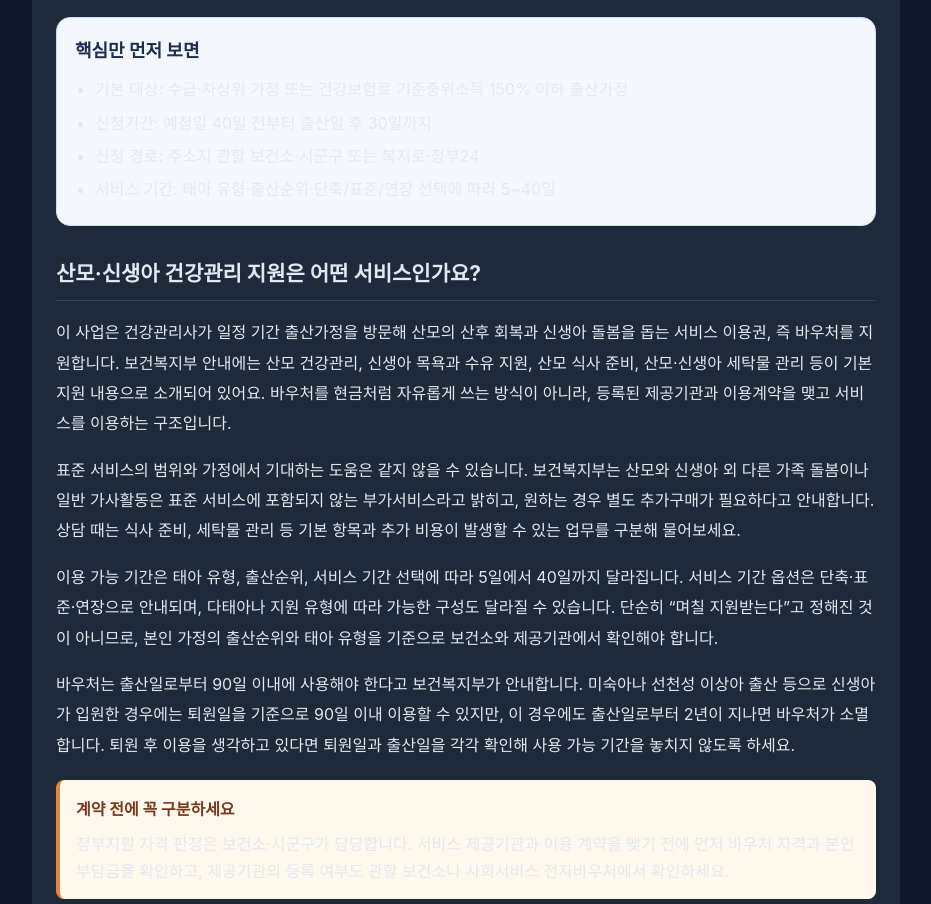
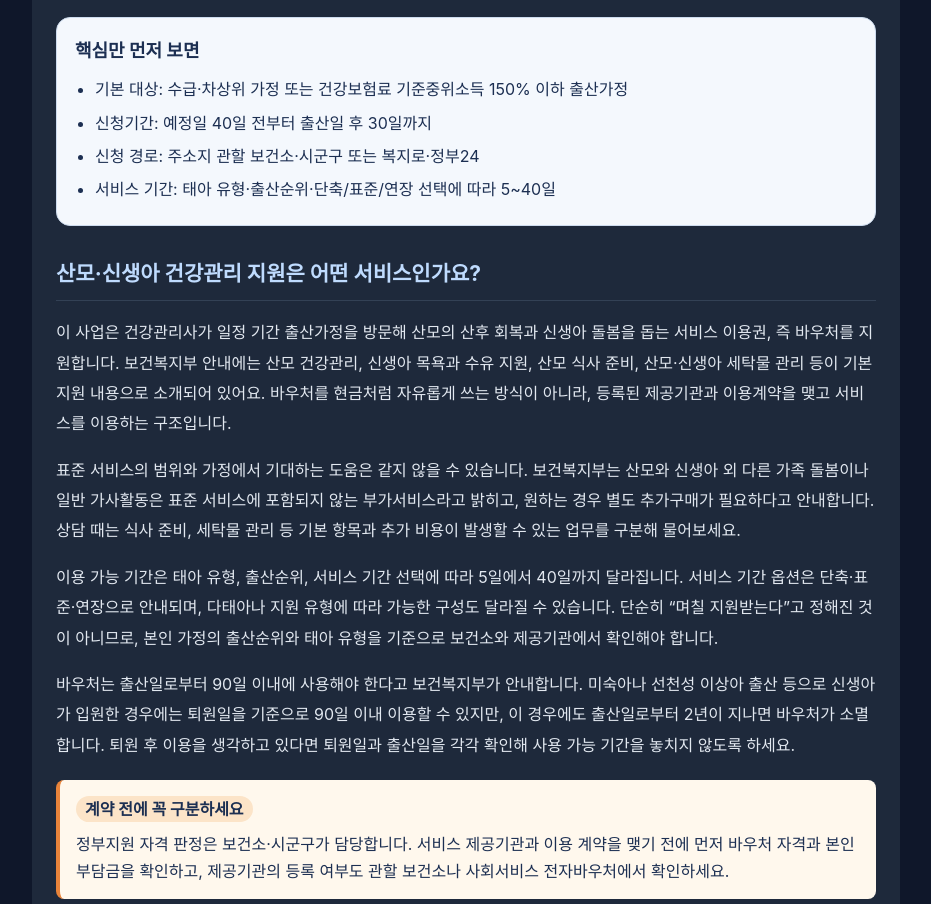
Before and after one commit to kmt9934/blog-review, a website: page index.html in a window 1280 px wide. Shown: the part 888-1792 px from the top of the page, without its empty margins (174-1105 px from the left). Drawn offline with Linux system fonts and the light colour scheme.

Commit message:
fix review editor body contrast and emphasis

```diff
--- a/index.html
+++ b/index.html
@@ -30,7 +30,26 @@
   .editor h2 { font-size:21px; margin:28px 0 12px; border-bottom:1px solid #334155; padding-bottom:6px; }
   .editor h3 { font-size:18px; margin:22px 0 8px; }
   .editor img { display:block; max-width:100%; height:auto; }
-  .editor li { margin:6px 0; } .editor strong { color:#fff; } .editor a { color:#93c5fd; }
+  .editor li { margin:6px 0; }
+  .editor strong { color:#fff; }
+  .editor > h1 { color:#f8fafc; }
+  .editor > h2 { color:#bfdbfe; }
+  .editor > p { color:#e2e8f0; }
+  .editor div[style*="background:#fff8ed;"] { color:#5c2b12; }
+  .editor div[style*="background:#fff8ed;"] :is(strong,p,li) { color:#5c2b12 !important; }
+  .editor div[style*="background:#fff8ed;"] > strong { color:#71320d !important; background:#fce4c8; border-radius:999px; padding:3px 9px; }
+  .editor div[style*="background:#f4f8fd;"] { color:#1c2f52; }
+  .editor div[style*="background:#f4f8fd;"] :is(h3,p,li) { color:#1c2f52 !important; }
+  .editor div[style*="background:#f7fbf7;"] { color:#1d3a29; }
+  .editor div[style*="background:#f7fbf7;"] :is(h3,p,li) { color:#1d3a29 !important; }
+  .editor div[style*="background:#fff"] { color:#1c2f52; }
+  .editor div[style*="background:#fff"] :is(strong,h3,p,li) { color:#1c2f52 !important; }
+  .editor table th { color:#fff; background:#1c2f52; }
+  .editor table th[style*="background:#eaf2fb"] { color:#1c2f52 !important; background:#eaf2fb; }
+  .editor table tbody th { color:#1c2f52 !important; background:#f7faff; }
+  .editor table td { color:#1c2f52 !important; } .editor table tbody td { color:#1c2f52 !important; } .editor div[style*="background:#fff"] :is(h3,p,strong) { color:#1c2f52 !important; }
+  .editor a { color:#93c5fd; }
+
 
   .hint { color:#94a3b8; font-size:12px; padding:10px 4px; }
   .empty-box { padding:80px 20px; text-align:center; font-size:22px; color:#94a3b8; background:#1e293b; border-radius:12px; }
```
Also changed, not shown: package.json (added, +14 -0 lines), .stylelintrc.json (added), 2 other files.
